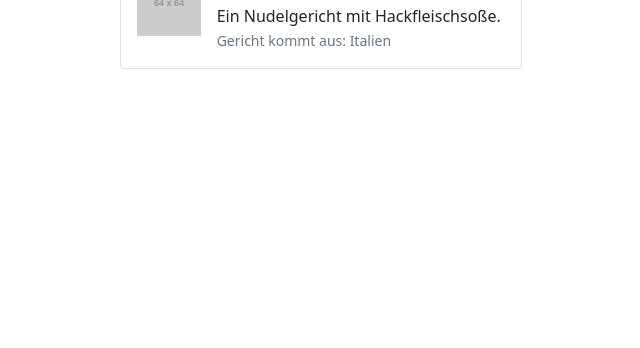
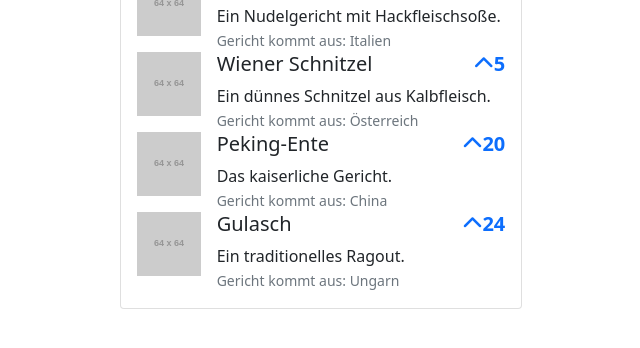
Before and after one commit to KeavJoh/Let-Vote, a plain HTML site: page index.html in a window 1280 px wide. Shown: the part 170-518 px from the top of the page, without its empty margins (319-959 px from the left). Drawn offline with nearby package versions, Linux system fonts and the light colour scheme; placeholder pictures from the web are drawn by us.

Commit message:
add v-for for submissions

```diff
--- a/index.html
+++ b/index.html
@@ -32,26 +32,26 @@
                 </h2>
               </div>
               <div class="card-body">
-                <div class="d-flex">
+                <div class="d-flex" v-for="submission in submissions">
                   <div class="d-shrink-0">
-                    <img v-bind:src="submissions[0].img" alt="placeholder" />
+                    <img v-bind:src="submission.img" alt="placeholder" />
                   </div>
                   <div class="flex-grow-1 ms-3">
                     <!-- <h5 v-once> -->
                     <h5>
-                      {{ submissions[0].title }}
+                      {{ submission.title }}
                       <span
                         class="float-end text-primary"
                         style="cursor: pointer"
                         v-on:click="upvote()"
                         ><i class="fa fa-chevron-up"></i
-                        ><strong>{{ submissions[0].votes }}</strong></span
+                        ><strong>{{ submission.votes }}</strong></span
                       >
                     </h5>
                     <!-- <div>{{ submissions[0].desc }}</div> -->
-                    <div v-html="submissions[0].desc"></div>
+                    <div v-html="submission.desc"></div>
                     <small class="text-muted"
-                      >Gericht kommt aus: {{ submissions[0].author }}</small
+                      >Gericht kommt aus: {{ submission.author }}</small
                     >
                   </div>
                 </div>
```
